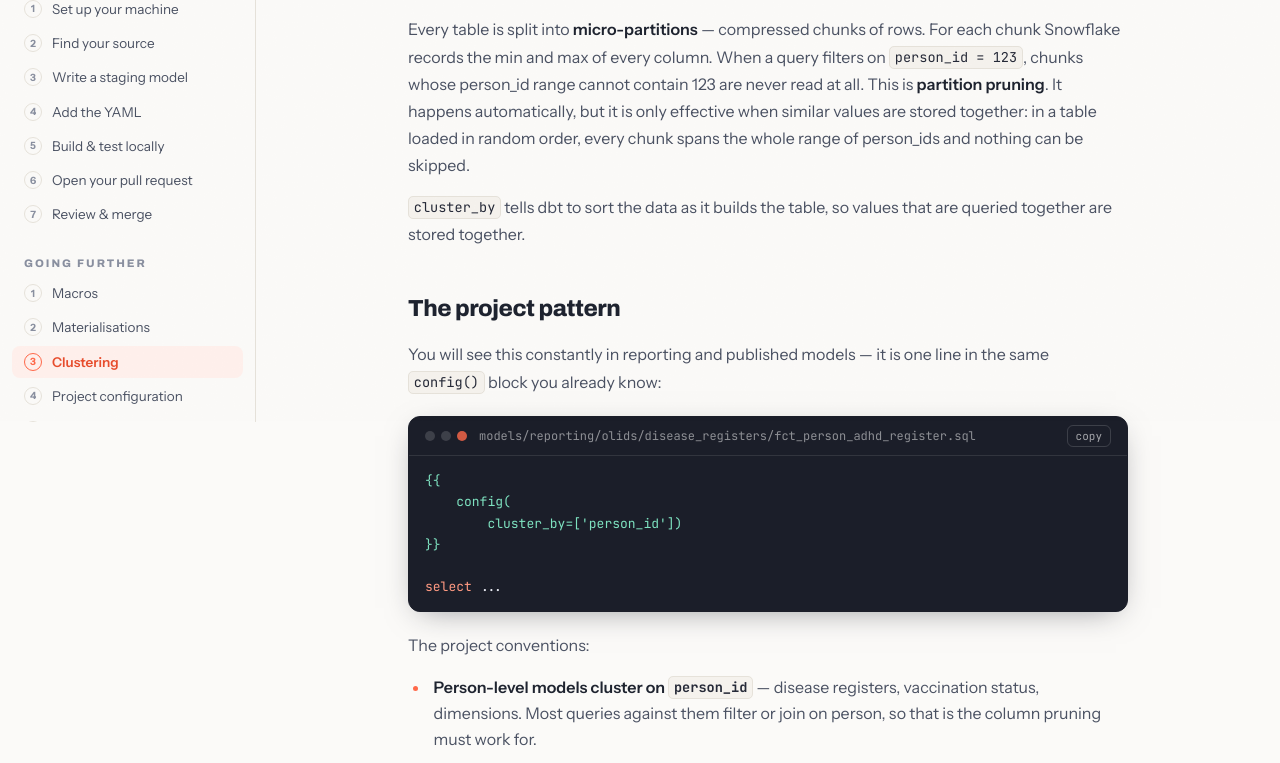
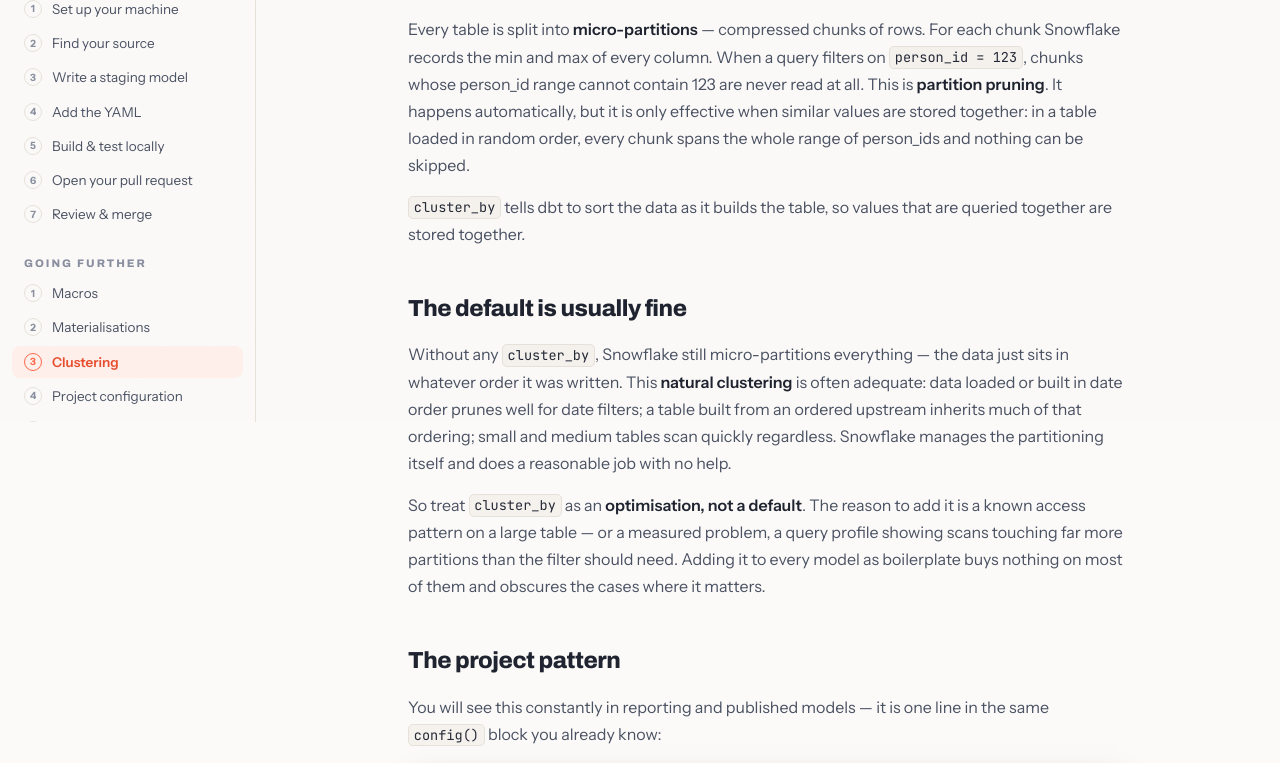
Before and after one commit to EddieDavison92/dbt-onboarding, a Next.js app: page /advanced/clustering in a window 1280 px wide. Shown: the part 379-1142 px from the top of the page. Built offline with nearby package versions, Linux system fonts and the light colour scheme.

Commit message:
docs: natural clustering is usually adequate - cluster_by is an optimisation, not a default

```diff
--- a/app/advanced/clustering/page.tsx
+++ b/app/advanced/clustering/page.tsx
@@ -30,6 +30,25 @@ export default function Page() {
       <p>
         <code>cluster_by</code> tells dbt to sort the data as it builds the table, so
         values that are queried together are stored together.
+      </p>
+
+      <h2>The default is usually fine</h2>
+      <p>
+        Without any <code>cluster_by</code>, Snowflake still micro-partitions
+        everything — the data just sits in whatever order it was written. This{" "}
+        <strong>natural clustering</strong> is often adequate: data loaded or built in
+        date order prunes well for date filters; a table built from an ordered
+        upstream inherits much of that ordering; small and medium tables scan quickly
+        regardless. Snowflake manages the partitioning itself and does a reasonable
+        job with no help.
+      </p>
+      <p>
+        So treat <code>cluster_by</code> as an <strong>optimisation, not a
+        default</strong>. The reason to add it is a known access pattern on a large
+        table — or a measured problem, a query profile showing scans touching far
+        more partitions than the filter should need. Adding it to every model as
+        boilerplate buys nothing on most of them and obscures the cases where it
+        matters.
       </p>
 
       <h2>The project pattern</h2>
```
